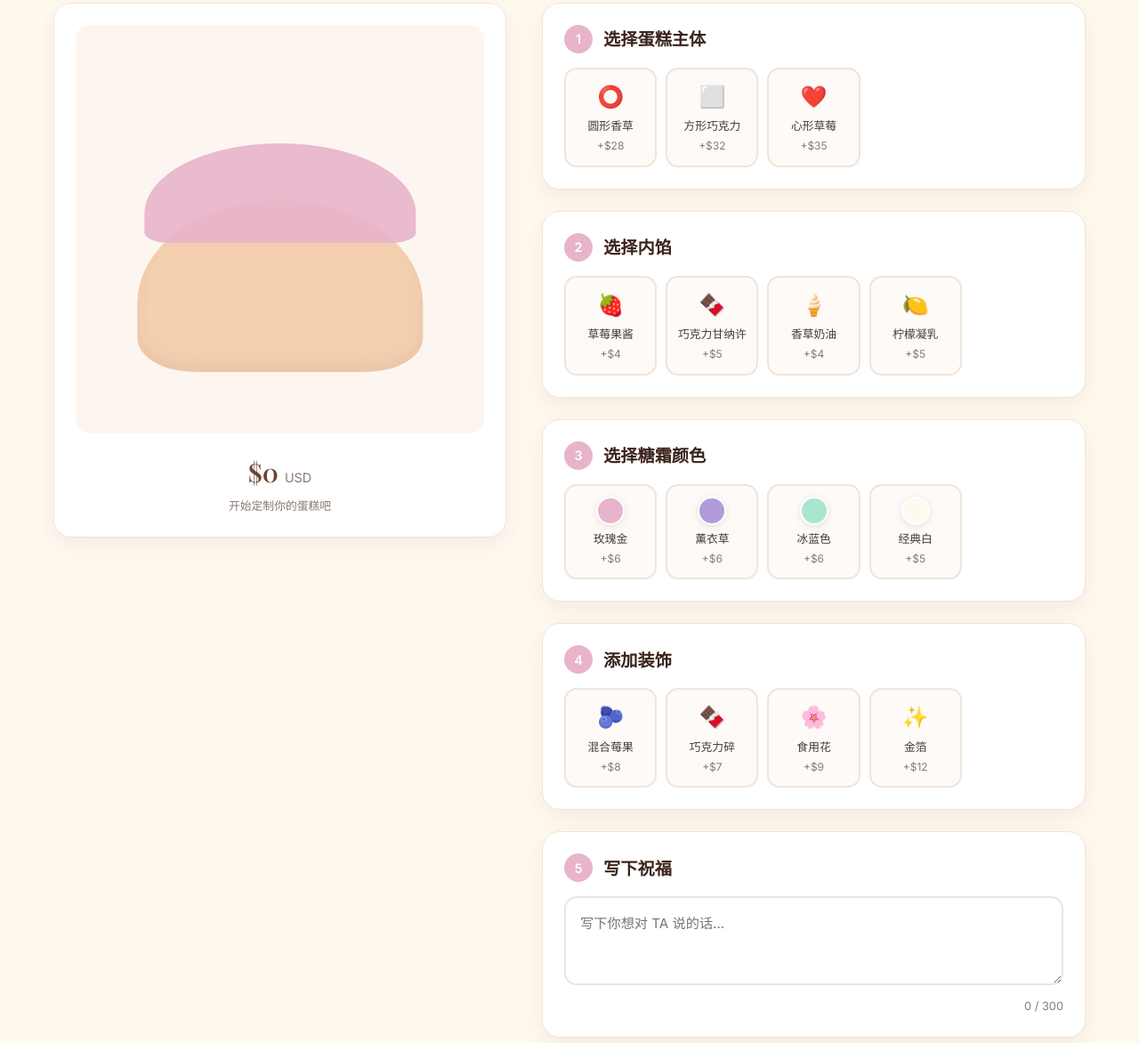
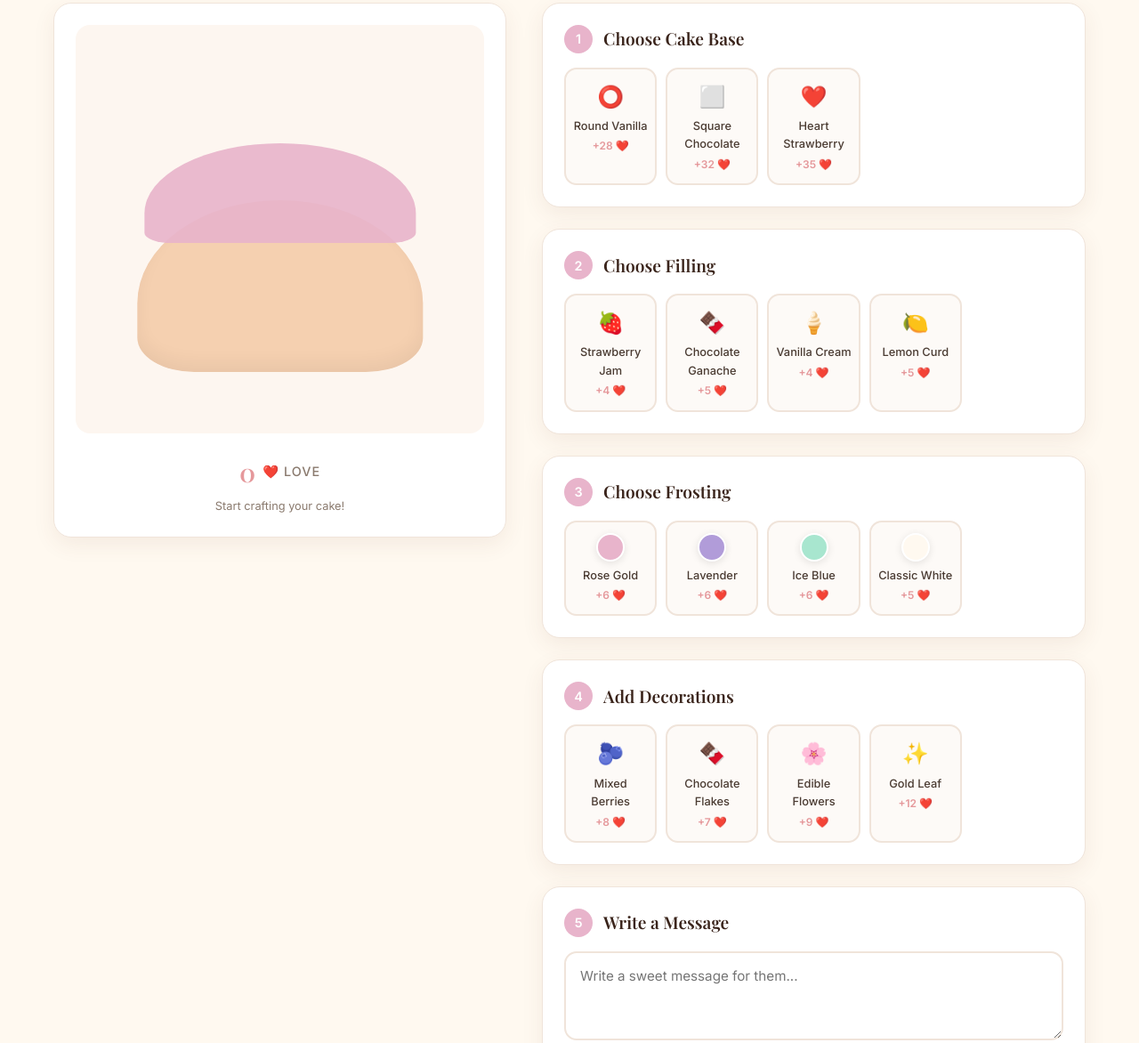
Before and after one commit to 523045713d/cakecraft, a plain HTML site: page index.html in a window 1280 px wide. Shown: the part 180-1352 px from the top of the page at 89% size. Drawn offline with nearby package versions, Linux system fonts and the light colour scheme.

Commit message:
Add files via upload

```diff
--- a/index.html
+++ b/index.html
@@ -1,9 +1,9 @@
 <!DOCTYPE html>
-<html lang="zh-CN">
+<html lang="en">
 <head>
     <meta charset="UTF-8">
     <meta name="viewport" content="width=device-width, initial-scale=1.0">
-    <title>CakeCraft · 定制你的甜蜜</title>
+    <title>CakeCraft · Craft your sweet wishes</title>
     <link rel="preconnect" href="https://fonts.googleapis.com">
     <link rel="preconnect" href="https://fonts.gstatic.com" crossorigin>
     <link href="https://fonts.googleapis.com/css2?family=Cookie&family=Inter:wght@300;400;500;600&family=Playfair+Display:wght@500;600&display=swap" rel="stylesheet">
@@ -146,18 +146,25 @@
         .deco-2 { top: 10%; right: 15%; }
         .deco-3 { bottom: 25%; left: 20%; }
 
-        .preview-price {
+        /* Love Meter */
+        .love-meter {
             font-family: 'Playfair Display', serif;
             font-size: 1.8rem;
             font-weight: 600;
-            color: var(--cocoa);
+            color: #E5989B; /* 更温暖的爱心红 */
+            display: flex;
+            align-items: center;
+            justify-content: center;
+            gap: 8px;
             transition: opacity 0.3s;
         }
-        .preview-price small {
+        .love-meter small {
             font-family: 'Inter', sans-serif;
             font-size: 0.9rem;
-            font-weight: 400;
+            font-weight: 500;
             color: var(--text-light);
+            text-transform: uppercase;
+            letter-spacing: 1px;
         }
 
         /* Builder Column (Right) */
@@ -225,7 +232,7 @@
         }
         .option-card .option-icon { font-size: 1.5rem; margin-bottom: 4px; }
         .option-card .option-name { font-size: 0.8rem; font-weight: 500; color: var(--text-main); }
-        .option-card .option-price { font-size: 0.75rem; color: var(--text-light); margin-top: 2px; }
+        .option-card .option-price { font-size: 0.75rem; color: #E5989B; margin-top: 2px; font-weight: 600; }
 
         .message-textarea {
             width: 100%;
@@ -318,10 +325,10 @@
         .modal-actions { display: flex; gap: 10px; }
 
         /* ==================================================== */
-        /* 新增：接收者视图 (Recipient Mode) 专属样式 */
+        /* Recipient View (Wish Card) Styles */
         /* ==================================================== */
         .wish-card {
-            display: none; /* 默认隐藏 */
+            display: none;
             margin-top: 20px;
             background: #FFF9F0;
             border: 2px dashed var(--rose-gold);
@@ -355,15 +362,14 @@
             text-align: right;
         }
 
-        /* 当进入接收者模式时，彻底改变布局 */
         body.recipient-mode .main-container {
             grid-template-columns: 1fr;
-            max-width: 600px; /* 居中且限制最大宽度 */
+            max-width: 600px;
             margin: 0 auto;
             padding-top: 40px;
         }
         body.recipient-mode .builder-column {
-            display: none; /* 隐藏编辑器 */
+            display: none;
         }
         body.recipient-mode .preview-column {
             position: static;
@@ -372,18 +378,18 @@
             padding: 32px;
             box-shadow: 0 12px 40px rgba(110, 68, 48, 0.12);
         }
-        body.recipient-mode .preview-price,
+        body.recipient-mode .love-meter,
         body.recipient-mode #previewSummary {
-            display: none; /* 隐藏价格和摘要 */
+            display: none;
         }
         body.recipient-mode .wish-card {
-            display: block; /* 显示贺卡 */
+            display: block;
         }
         body.recipient-mode .brand-tagline {
-            display: none; /* 隐藏默认标语 */
+            display: none;
         }
         body.recipient-mode .site-header::after {
-            content: 'A sweet wish for you'; /* 替换为接收者标语 */
+            content: 'A sweet wish for you';
             display: block;
             font-family: 'Playfair Display', serif;
             font-size: 1.1rem;
@@ -392,7 +398,6 @@
             text-transform: uppercase;
             margin-top: 8px;
         }
-        /* 在底部加一个“我也要做一个”的按钮 */
         .cta-create {
             display: none;
             text-align: center;
@@ -426,7 +431,7 @@
     </header>
 
     <main class="main-container">
-        <!-- 左侧：预览区 -->
+        <!-- Left: Preview -->
         <div class="preview-column">
             <div class="preview-card">
                 <div class="preview-stage">
@@ -438,13 +443,15 @@
                         <span class="cake-decoration deco-3" id="deco3"></span>
                     </div>
                 </div>
-                <div class="preview-price">
-                    <span id="priceValue">$0</span>
-                    <small> USD</small>
+
+                <!-- Changed Price to Love Meter -->
+                <div class="love-meter">
+                    <span id="loveValue">0</span>
+                    <small>❤️ Love</small>
                 </div>
-                <p style="font-size:0.8rem; color:var(--text-light); margin-top:6px;" id="previewSummary">开始定制你的蛋糕吧</p>
+                <p style="font-size:0.8rem; color:var(--text-light); margin-top:6px;" id="previewSummary">Start crafting your cake!</p>
 
-                <!-- 新增：接收者视角下的贺卡区域 -->
+                <!-- Recipient Wish Card -->
                 <div class="wish-card" id="wishCard">
                     <div class="wish-text" id="wishText"></div>
                     <div class="wish-signature">With love</div>
@@ -452,109 +459,108 @@
             </div>
         </div>
 
-        <!-- 右侧：构建器 -->
+        <!-- Right: Builder -->
         <div class="builder-column">
-            <!-- Step 1: 蛋糕主体 -->
+            <!-- Step 1 -->
             <section class="step-card" id="step1">
                 <div class="step-header">
                     <div class="step-number">1</div>
-                    <div class="step-title">选择蛋糕主体</div>
+                    <div class="step-title">Choose Cake Base</div>
                 </div>
                 <div class="options-grid" id="baseOptions"></div>
             </section>
 
-            <!-- Step 2: 内馅 -->
+            <!-- Step 2 -->
             <section class="step-card" id="step2">
                 <div class="step-header">
                     <div class="step-number">2</div>
-                    <div class="step-title">选择内馅</div>
+                    <div class="step-title">Choose Filling</div>
                 </div>
                 <div class="options-grid" id="fillingOptions"></div>
             </section>
 
-            <!-- Step 3: 糖霜颜色 -->
+            <!-- Step 3 -->
             <section class="step-card" id="step3">
                 <div class="step-header">
                     <div class="step-number">3</div>
-                    <div class="step-title">选择糖霜颜色</div>
+                    <div class="step-title">Choose Frosting</div>
                 </div>
                 <div class="options-grid" id="frostingOptions"></div>
             </section>
 
-            <!-- Step 4: 装饰 -->
+            <!-- Step 4 -->
             <section class="step-card" id="step4">
                 <div class="step-header">
                     <div class="step-number">4</div>
-                    <div class="step-title">添加装饰</div>
+                    <div class="step-title">Add Decorations</div>
                 </div>
                 <div class="options-grid" id="decorationOptions"></div>
             </section>
 
-            <!-- Step 5: 祝福语 -->
+            <!-- Step 5 -->
             <section class="step-card" id="step5">
                 <div class="step-header">
                     <div class="step-number">5</div>
-                    <div class="step-title">写下祝福</div>
+                    <div class="step-title">Write a Message</div>
                 </div>
-                <textarea class="message-textarea" id="messageInput" maxlength="300" placeholder="写下你想对 TA 说的话..."></textarea>
+                <textarea class="message-textarea" id="messageInput" maxlength="300" placeholder="Write a sweet message for them..."></textarea>
                 <div class="char-counter"><span id="charCount">0</span> / 300</div>
             </section>
 
-            <!-- 操作按钮 -->
+            <!-- Actions -->
             <div class="action-bar">
-                <button class="btn btn-secondary" id="resetBtn">重新选择</button>
+                <button class="btn btn-secondary" id="resetBtn">Reset</button>
                 <button class="btn btn-primary" id="sendBtn">Send My CakeCraft</button>
             </div>
         </div>
     </main>
 
-    <!-- 新增：接收者视角底部的 CTA -->
+    <!-- CTA for Recipient -->
     <div class="cta-create">
         <a href="./" class="btn btn-secondary" style="text-decoration: none; display: inline-block;">Make your own CakeCraft 🎂</a>
     </div>
 
-    <!-- 分享链接弹窗 -->
+    <!-- Share Modal -->
     <div class="modal-overlay" id="shareModal">
         <div class="modal-content">
-            <h3>🎂 你的 CakeCraft 已就绪</h3>
-            <p>复制以下链接，发送给 TA 就能看到你定制的虚拟蛋糕啦。</p>
+            <h3>🎂 Your CakeCraft is Ready</h3>
+            <p>Copy the link below and send it to share the sweetness.</p>
             <div class="share-link-box" id="shareLinkBox"></div>
             <div class="modal-actions">
-                <button class="btn btn-secondary" style="flex:1;" id="closeModalBtn">关闭</button>
-                <button class="btn btn-primary" style="flex:1;" id="copyLinkBtn">复制链接</button>
+                <button class="btn btn-secondary" style="flex:1;" id="closeModalBtn">Close</button>
+                <button class="btn btn-primary" style="flex:1;" id="copyLinkBtn">Copy Link</button>
             </div>
         </div>
     </div>
 
     <script>
-        // ---------- 数据配置 ----------
+        // Data Configuration (Translated & Love Points)
         const config = {
             bases: [
-                { id: 'round-vanilla', name: '圆形香草', type: 'round', color: '#F5D0B0', price: 28, icon: '⭕' },
-                { id: 'square-chocolate', name: '方形巧克力', type: 'square', color: '#8B5A3C', price: 32, icon: '⬜' },
-                { id: 'heart-strawberry', name: '心形草莓', type: 'heart', color: '#F7C5CC', price: 35, icon: '❤️' }
+                { id: 'round-vanilla', name: 'Round Vanilla', type: 'round', color: '#F5D0B0', price: 28, icon: '⭕' },
+                { id: 'square-chocolate', name: 'Square Chocolate', type: 'square', color: '#8B5A3C', price: 32, icon: '⬜' },
+                { id: 'heart-strawberry', name: 'Heart Strawberry', type: 'heart', color: '#F7C5CC', price: 35, icon: '❤️' }
             ],
             fillings: [
-                { id: 'strawberry', name: '草莓果酱', price: 4, icon: '🍓' },
-                { id: 'chocolate', name: '巧克力甘纳许', price: 5, icon: '🍫' },
-                { id: 'vanilla-cream', name: '香草奶油', price: 4, icon: '🍦' },
-                { id: 'lemon-curd', name: '柠檬凝乳', price: 5, icon: '🍋' }
+                { id: 'strawberry', name: 'Strawberry Jam', price: 4, icon: '🍓' },
+                { id: 'chocolate', name: 'Chocolate Ganache', price: 5, icon: '🍫' },
+                { id: 'vanilla-cream', name: 'Vanilla Cream', price: 4, icon: '🍦' },
+                { id: 'lemon-curd', name: 'Lemon Curd', price: 5, icon: '🍋' }
             ],
             frostings: [
-                { id: 'rose-gold', name: '玫瑰金', color: '#E8B4CB', price: 6 },
-                { id: 'lavender', name: '薰衣草', color: '#B19CD9', price: 6 },
-                { id: 'ice-blue', name: '冰蓝色', color: '#A8E6CF', price: 6 },
-                { id: 'classic-white', name: '经典白', color: '#FFF9F0', price: 5 }
+                { id: 'rose-gold', name: 'Rose Gold', color: '#E8B4CB', price: 6 },
+                { id: 'lavender', name: 'Lavender', color: '#B19CD9', price: 6 },
+                { id: 'ice-blue', name: 'Ice Blue', color: '#A8E6CF', price: 6 },
+                { id: 'classic-white', name: 'Classic White', color: '#FFF9F0', price: 5 }
             ],
             decorations: [
-                { id: 'berries', name: '混合莓果', price: 8, icon: '🫐', deco: '🫐' },
-                { id: 'chocolate-flakes', name: '巧克力碎', price: 7, icon: '🍫', deco: '🍫' },
-                { id: 'edible-flowers', name: '食用花', price: 9, icon: '🌸', deco: '🌸' },
-                { id: 'gold-leaf', name: '金箔', price: 12, icon: '✨', deco: '✨' }
+                { id: 'berries', name: 'Mixed Berries', price: 8, icon: '🫐', deco: '🫐' },
+                { id: 'chocolate-flakes', name: 'Chocolate Flakes', price: 7, icon: '🍫', deco: '🍫' },
+                { id: 'edible-flowers', name: 'Edible Flowers', price: 9, icon: '🌸', deco: '🌸' },
+                { id: 'gold-leaf', name: 'Gold Leaf', price: 12, icon: '✨', deco: '✨' }
             ]
         };
 
-        // 状态管理
         let state = {
             base: null,
             filling: null,
@@ -563,14 +569,14 @@
             message: ''
         };
 
-        // ---------- DOM 元素 ----------
+        // DOM Elements
         const baseOptionsEl = document.getElementById('baseOptions');
         const fillingOptionsEl = document.getElementById('fillingOptions');
         const frostingOptionsEl = document.getElementById('frostingOptions');
         const decorationOptionsEl = document.getElementById('decorationOptions');
         const messageInput = document.getElementById('messageInput');
         const charCount = document.getElementById('charCount');
-        const priceValue = document.getElementById('priceValue');
+        const loveValue = document.getElementById('loveValue');
         const previewSummary = document.getElementById('previewSummary');
         const cakeBaseShape = document.getElementById('cakeBaseShape');
         const cakeFrosting = document.getElementById('cakeFrosting');
@@ -581,7 +587,7 @@
         const shareLinkBox = document.getElementById('shareLinkBox');
         const wishText = document.getElementById('wishText');
 
-        // ---------- 渲染选项函数 ----------
+        // Render Options
         function renderOptions(items, container, stateKey, showPrice = true) {
             container.innerHTML = items.map(item => `
                 <div class="option-card ${state[stateKey]?.id === item.id ? 'selected' : ''}"
@@ -589,12 +595,11 @@
                     ${item.icon ? `<div class="option-icon">${item.icon}</div>` : ''}
                     ${item.color && !item.icon ? `<div style="width:32px;height:32px;border-radius:50%;background:${item.color};margin:0 auto 6px;border:2px solid #fff;box-shadow:0 2px 8px rgba(0,0,0,0.1);"></div>` : ''}
                     <div class="option-name">${item.name}</div>
-                    ${showPrice ? `<div class="option-price">+$${item.price}</div>` : ''}
+                    ${showPrice ? `<div class="option-price">+${item.price} ❤️</div>` : ''}
                 </div>
             `).join('');
         }
 
-        // ---------- 初始化渲染 ----------
         function renderAll() {
             renderOptions(config.bases, baseOptionsEl, 'base');
             renderOptions(config.fillings, fillingOptionsEl, 'filling');
@@ -602,9 +607,8 @@
             renderOptions(config.decorations, decorationOptionsEl, 'decoration');
         }
 
-        // ---------- 更新预览 ----------
         function updatePreview() {
-            // 蛋糕基底
+            // Cake Base
             if (state.base) {
                 cakeBaseShape.className = 'cake-base-shape ' + state.base.type;
                 cakeBaseShape.style.background = state.base.color;
@@ -613,36 +617,36 @@
                 cakeBaseShape.style.background = '#F5D0B0';
             }
 
-            // 糖霜颜色
+            // Frosting
             if (state.frosting) {
                 cakeFrosting.style.background = state.frosting.color;
             } else {
                 cakeFrosting.style.background = 'var(--rose-gold)';
             }
 
-            // 装饰
+            // Decorations
             const decoEmojis = state.decoration ? state.decoration.deco : '';
             deco1.textContent = decoEmojis;
             deco2.textContent = decoEmojis;
             deco3.textContent = decoEmojis;
 
-            // 价格计算
-            let total = 0;
-            if (state.base) total += state.base.price;
-            if (state.filling) total += state.filling.price;
-            if (state.frosting) total += state.frosting.price;
-            if (state.decoration) total += state.decoration.price;
-            priceValue.textContent = '$' + total;
+            // Love Calculation
+            let totalLove = 0;
+            if (state.base) totalLove += state.base.price;
+            if (state.filling) totalLove += state.filling.price;
+            if (state.frosting) totalLove += state.frosting.price;
+            if (state.decoration) totalLove += state.decoration.price;
+            loveValue.textContent = totalLove;
 
-            // 摘要文字
+            // Summary
             const parts = [];
             if (state.base) parts.push(state.base.name);
             if (state.filling) parts.push(state.filling.name);
-            if (state.frosting) parts.push(state.frosting.name + '糖霜');
+            if (state.frosting) parts.push(state.frosting.name + ' Frosting');
             if (state.decoration) parts.push(state.decoration.name);
-            previewSummary.textContent = parts.length ? parts.join(' · ') : '开始定制你的蛋糕吧';
+            previewSummary.textContent = parts.length ? parts.join(' · ') : 'Start crafting your cake!';
 
-            // 更新所有选项的选中状态
+            // Selected states
             document.querySelectorAll('.option-card').forEach(card => {
                 const key = card.dataset.key;
                 const id = card.dataset.id;
@@ -653,11 +657,11 @@
                 }
             });
 
-            // 同步贺卡文字
-            wishText.textContent = state.message || '祝你度过美好的一天！';
+            // Sync wish card text
+            wishText.textContent = state.message || 'Wishing you a wonderful day!';
         }
 
-        // ---------- 事件委托：选择选项 ----------
+        // Event Listener: Select Option
         document.querySelector('.builder-column').addEventListener('click', (e) => {
             const card = e.target.closest('.option-card');
             if (!card) return;
@@ -678,14 +682,14 @@
             }
         });
 
-        // ---------- 祝福语输入 ----------
+        // Message Input
         messageInput.addEventListener('input', (e) => {
             state.message = e.target.value;
             charCount.textContent = e.target.value.length;
-            wishText.textContent = state.message || '祝你度过美好的一天！';
+            wishText.textContent = state.message || 'Wishing you a wonderful day!';
         });
 
-        // ---------- 重置 ----------
+        // Reset
         document.getElementById('resetBtn').addEventListener('click', () => {
             state = { base: null, filling: null, frosting: null, decoration: null, message: '' };
             messageInput.value = '';
@@ -695,10 +699,10 @@
             shareModal.classList.remove('active');
         });
 
-        // ---------- 生成分享链接 & 发送 ----------
+        // Generate Link
         document.getElementById('sendBtn').addEventListener('click', () => {
             if (!state.base) {
-                alert('请至少选择一个蛋糕主体哦 🎂');
+                alert('Please select a cake base first! 🎂');
                 return;
             }
             const params = new URLSearchParams();
@@ -715,12 +719,12 @@
             shareModal.classList.add('active');
         });
 
-        // 复制链接
+        // Copy Link
         document.getElementById('copyLinkBtn').addEventListener('click', () => {
             const link = shareLinkBox.textContent;
             navigator.clipboard.writeText(link).then(() => {
-                document.getElementById('copyLinkBtn').textContent = '已复制 ✓';
-                setTimeout(() => { document.getElementById('copyLinkBtn').textContent = '复制链接'; }, 2000);
+                document.getElementById('copyLinkBtn').textContent = 'Copied ✓';
+                setTimeout(() => { document.getElementById('copyLinkBtn').textContent = 'Copy Link'; }, 2000);
             }).catch(() => {
                 const textArea = document.createElement('textarea');
                 textArea.value = link;
@@ -728,8 +732,8 @@
                 textArea.select();
                 document.execCommand('copy');
                 document.body.removeChild(textArea);
-                document.getElementById('copyLinkBtn').textContent = '已复制 ✓';
-                setTimeout(() => { document.getElementById('copyLinkBtn').textContent = '复制链接'; }, 2000);
+                document.getElementById('copyLinkBtn').textContent = 'Copied ✓';
+                setTimeout(() => { document.getElementById('copyLinkBtn').textContent = 'Copy Link'; }, 2000);
             });
         });
 
@@ -740,7 +744,7 @@
             if (e.target === shareModal) shareModal.classList.remove('active');
         });
 
-        // ---------- 页面加载时解析 URL 参数 ----------
+        // Load from URL
         function loadFromURL() {
             const params = new URLSearchParams(window.location.search);
             if (!params.has('base')) return;
@@ -765,13 +769,13 @@
             renderAll();
             updatePreview();
 
-            // 核心逻辑：如果有 base 参数，说明是接收者，进入接收者模式
+            // Recipient Mode
             if (params.has('base')) {
                 document.body.classList.add('recipient-mode');
             }
         }
 
-        // ---------- 启动 ----------
+        // Start
         renderAll();
         updatePreview();
         loadFromURL();
```
